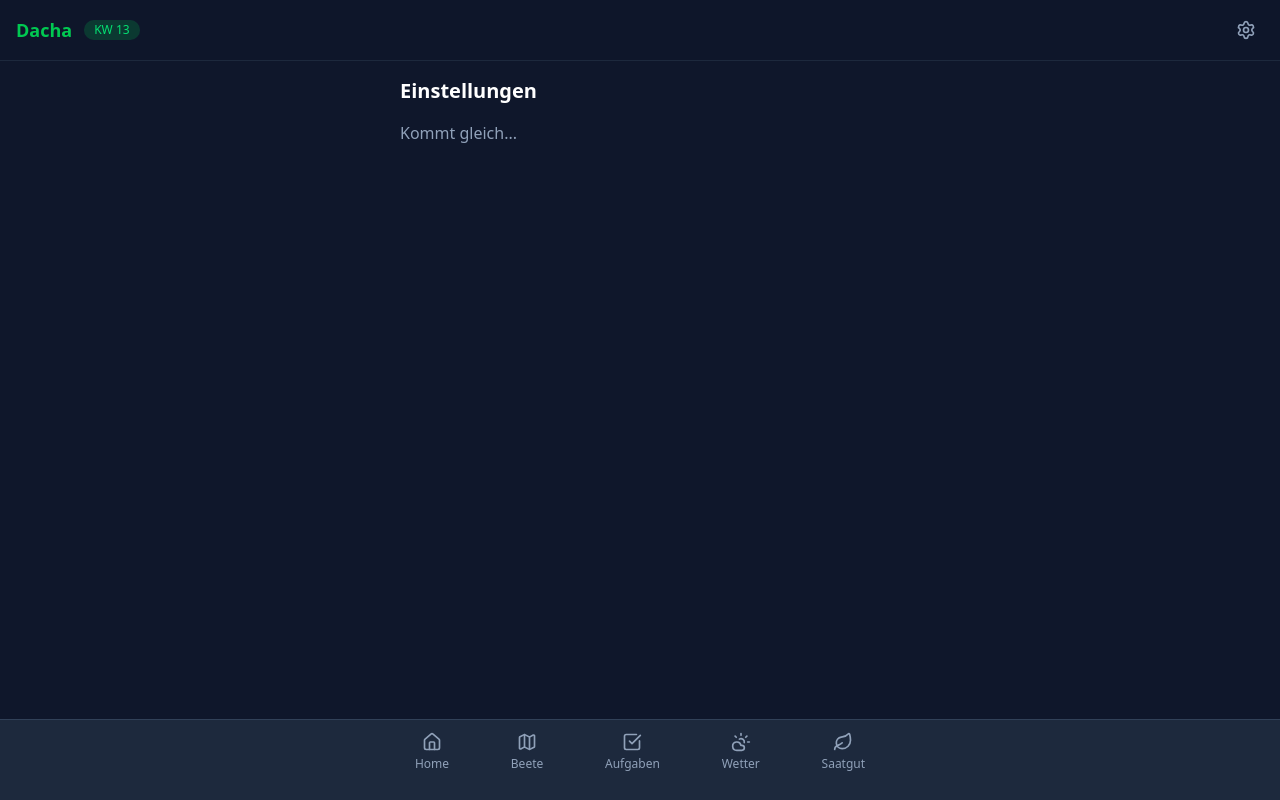
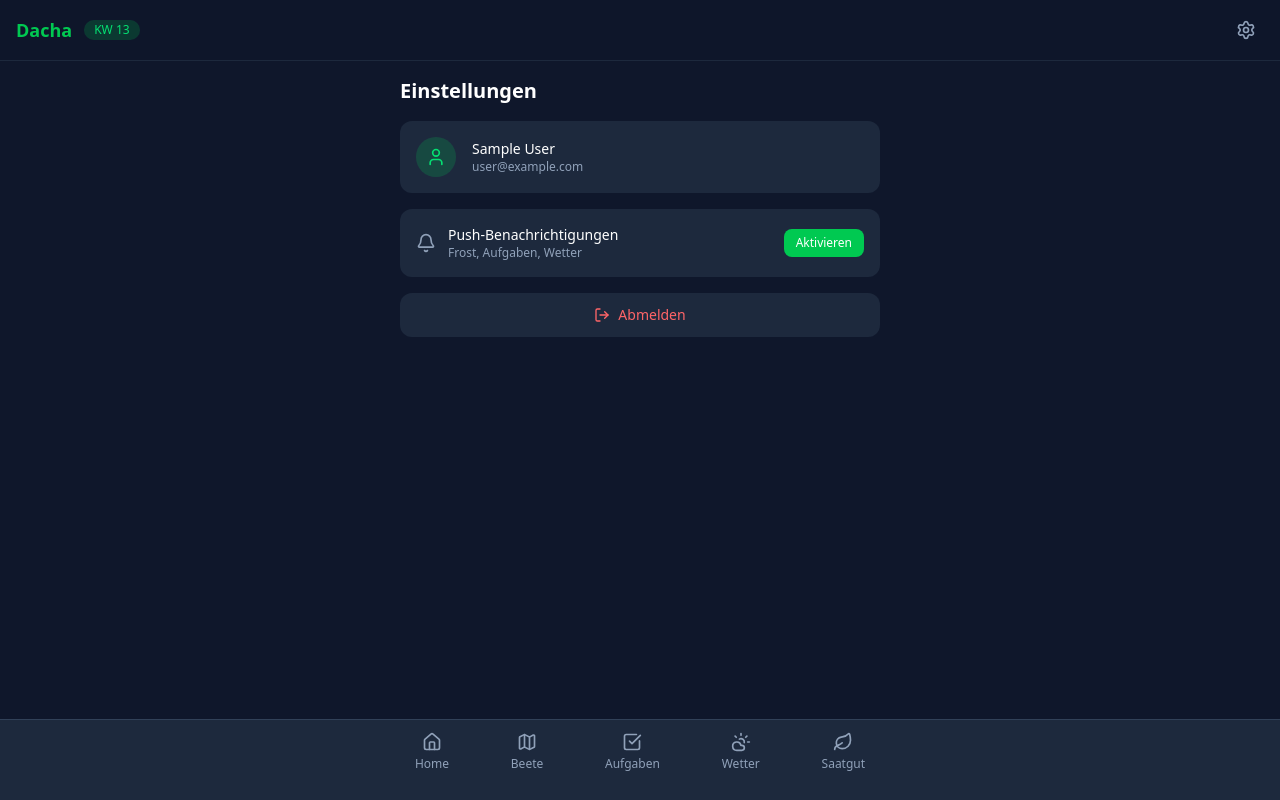
Before and after one commit to HundeSohnJr/dacha-app, a React (Vite) app: page /einstellungen in a window 1280 px wide. Built offline with nearby package versions, Linux system fonts and the light colour scheme; no server answers; the database is empty; sample sign-in values are in the browser's storage.

Commit message:
feat: implement Ernte-Log and Einstellungen pages

```diff
--- /dev/null
+++ b/src/components/HarvestForm.jsx
@@ -0,0 +1,52 @@
+import { useState } from 'react'
+import { addDoc, collection } from 'firebase/firestore'
+import { db } from '../services/firebase'
+import { useAuth } from '../context/AuthContext'
+import { useGarden } from '../context/GardenContext'
+
+export default function HarvestForm({ onClose }) {
+  const { plantings, varieties } = useGarden()
+  const { householdId } = useAuth()
+  const [plantingId, setPlantingId] = useState('')
+  const [quantity, setQuantity] = useState('')
+  const [unit, setUnit] = useState('kg')
+  const [quality, setQuality] = useState('good')
+  const activePlantings = plantings.filter((p) => p.status !== 'done')
+  const getVarietyName = (vid) => varieties.find((v) => v.id === vid)?.name || '—'
+
+  const handleSubmit = async (e) => {
+    e.preventDefault()
+    await addDoc(collection(db, 'harvests'), {
+      plantingId, date: new Date(), quantity: parseFloat(quantity), unit, quality, householdId,
+    })
+    onClose?.()
+  }
+
+  return (
+    <form onSubmit={handleSubmit} className="space-y-3 bg-slate-800 rounded-xl p-4">
+      <h3 className="font-semibold text-sm">Ernte erfassen</h3>
+      <select value={plantingId} onChange={(e) => setPlantingId(e.target.value)} required
+        className="w-full px-3 py-2 bg-slate-700 rounded-lg text-sm border border-slate-600">
+        <option value="">Pflanzung wählen...</option>
+        {activePlantings.map((p) => <option key={p.id} value={p.id}>{getVarietyName(p.varietyId)}</option>)}
+      </select>
+      <div className="flex gap-2">
+        <input type="number" step="0.1" value={quantity} onChange={(e) => setQuantity(e.target.value)} placeholder="Menge" required
+          className="flex-1 px-3 py-2 bg-slate-700 rounded-lg text-sm border border-slate-600" />
+        <select value={unit} onChange={(e) => setUnit(e.target.value)}
+          className="px-3 py-2 bg-slate-700 rounded-lg text-sm border border-slate-600">
+          <option value="kg">kg</option><option value="stück">Stück</option><option value="bund">Bund</option>
+        </select>
+      </div>
+      <div className="flex gap-2">
+        {['great', 'good', 'poor'].map((q) => (
+          <button key={q} type="button" onClick={() => setQuality(q)}
+            className={`flex-1 py-2 rounded-lg text-xs font-medium ${quality === q ? 'bg-green-500 text-white' : 'bg-slate-700 text-slate-300'}`}>
+            {q === 'great' ? 'Super' : q === 'good' ? 'Gut' : 'Mäßig'}
+          </button>
+        ))}
+      </div>
+      <button type="submit" className="w-full py-2.5 bg-green-500 rounded-xl text-sm font-medium text-white">Speichern</button>
+    </form>
+  )
+}
--- a/src/pages/Einstellungen.jsx
+++ b/src/pages/Einstellungen.jsx
@@ -1,3 +1,48 @@
+import { useAuth } from '../context/AuthContext'
+import { requestNotificationPermission } from '../services/notifications'
+import { useState } from 'react'
+import { Bell, LogOut, User } from 'lucide-react'
+
 export default function Einstellungen() {
-  return <div><h2 className="text-xl font-bold mb-4">Einstellungen</h2><p className="text-slate-400">Kommt gleich...</p></div>
+  const { user, householdId, logout } = useAuth()
+  const [notifStatus, setNotifStatus] = useState(typeof Notification !== 'undefined' ? Notification.permission : 'default')
+  const enableNotifications = async () => {
+    const token = await requestNotificationPermission(user.uid, householdId)
+    setNotifStatus(token ? 'granted' : 'denied')
+  }
+
+  return (
+    <div className="space-y-4">
+      <h2 className="text-xl font-bold">Einstellungen</h2>
+      <div className="bg-slate-800 rounded-xl p-4 flex items-center gap-4">
+        <div className="w-10 h-10 rounded-full bg-green-500/20 flex items-center justify-center">
+          <User className="w-5 h-5 text-green-400" />
+        </div>
+        <div>
+          <div className="font-medium text-sm">{user?.displayName || 'User'}</div>
+          <div className="text-xs text-slate-400">{user?.email}</div>
+        </div>
+      </div>
+      <div className="bg-slate-800 rounded-xl p-4">
+        <div className="flex items-center justify-between">
+          <div className="flex items-center gap-3">
+            <Bell className="w-5 h-5 text-slate-400" />
+            <div>
+              <div className="text-sm font-medium">Push-Benachrichtigungen</div>
+              <div className="text-xs text-slate-400">Frost, Aufgaben, Wetter</div>
+            </div>
+          </div>
+          {notifStatus === 'granted' ? (
+            <span className="text-xs text-green-400 font-medium">Aktiv</span>
+          ) : (
+            <button onClick={enableNotifications} className="px-3 py-1.5 bg-green-500 rounded-lg text-xs font-medium text-white">Aktivieren</button>
+          )}
+        </div>
+      </div>
+      <button onClick={logout}
+        className="w-full flex items-center justify-center gap-2 p-3 bg-slate-800 rounded-xl text-red-400 hover:bg-slate-750">
+        <LogOut className="w-4 h-4" /><span className="text-sm">Abmelden</span>
+      </button>
+    </div>
+  )
 }
--- a/src/pages/ErnteLog.jsx
+++ b/src/pages/ErnteLog.jsx
@@ -1,3 +1,47 @@
+import { useState } from 'react'
+import { useGarden } from '../context/GardenContext'
+import { formatDate, formatQuantity } from '../utils/formatters'
+import HarvestForm from '../components/HarvestForm'
+import { Plus } from 'lucide-react'
+
 export default function ErnteLog() {
-  return <div><h2 className="text-xl font-bold mb-4">Ernte-Log</h2><p className="text-slate-400">Kommt gleich...</p></div>
+  const { harvests, varieties, plantings, loading } = useGarden()
+  const [showForm, setShowForm] = useState(false)
+  const getVarietyName = (plantingId) => {
+    const planting = plantings.find((p) => p.id === plantingId)
+    if (!planting) return '—'
+    return varieties.find((v) => v.id === planting.varietyId)?.name || '—'
+  }
+  const sortedHarvests = [...harvests].sort((a, b) => {
+    const dateA = a.date?.toDate?.() ?? new Date(a.date)
+    const dateB = b.date?.toDate?.() ?? new Date(b.date)
+    return dateB - dateA
+  })
+
+  if (loading) return <div className="bg-slate-800 rounded-xl h-32 animate-pulse" />
+
+  return (
+    <div className="space-y-4">
+      <div className="flex items-center justify-between">
+        <h2 className="text-xl font-bold">Ernte-Log</h2>
+        <button onClick={() => setShowForm(!showForm)} className="p-2 bg-green-500 rounded-lg text-white"><Plus className="w-5 h-5" /></button>
+      </div>
+      {showForm && <HarvestForm onClose={() => setShowForm(false)} />}
+      <div className="space-y-2">
+        {sortedHarvests.map((h) => (
+          <div key={h.id} className="flex items-center justify-between p-3 bg-slate-800 rounded-xl">
+            <div>
+              <div className="text-sm font-medium">{getVarietyName(h.plantingId)}</div>
+              <div className="text-xs text-slate-400">{formatDate(h.date)}</div>
+            </div>
+            <div className="text-right">
+              <div className="text-sm font-medium">{formatQuantity(h.quantity, h.unit)}</div>
+              <div className="text-xs text-slate-400">{h.quality === 'great' ? '⭐ Super' : h.quality === 'good' ? 'Gut' : 'Mäßig'}</div>
+            </div>
+          </div>
+        ))}
+        {sortedHarvests.length === 0 && <p className="text-slate-500 text-sm text-center py-8">Noch keine Ernten erfasst</p>}
+      </div>
+    </div>
+  )
 }
```
